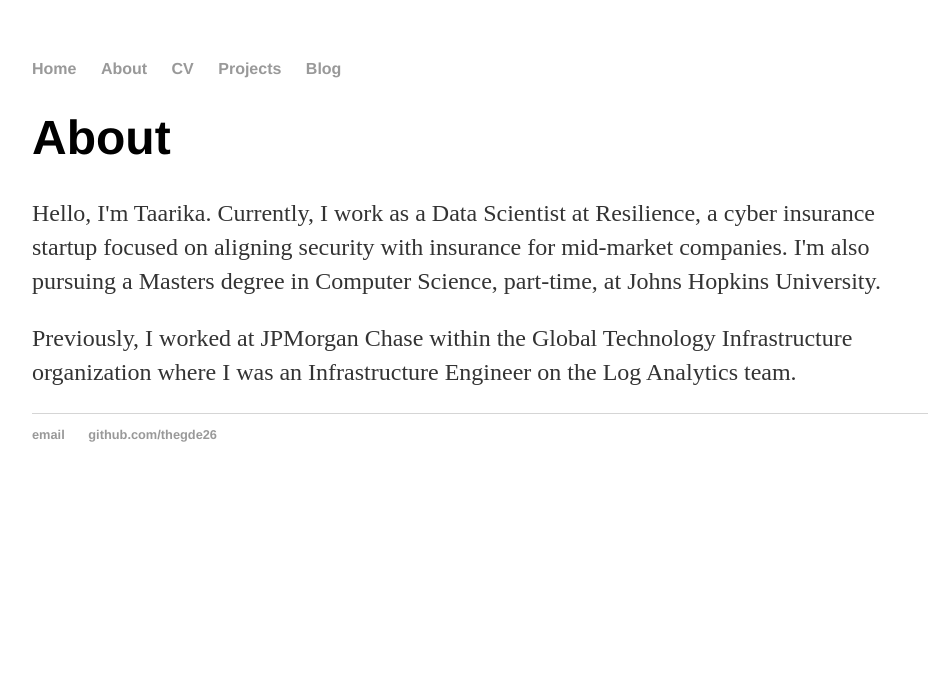
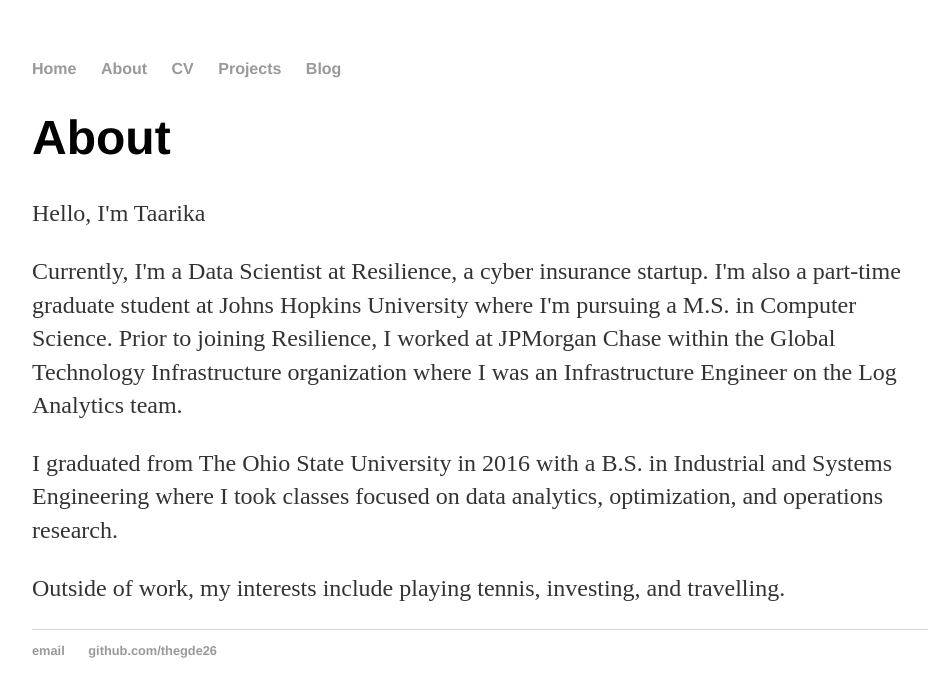
Before and after one commit to thegde26/thegde26.github.io, a Jekyll site: the page built from about/index.html, in a window 1280 px wide. Shown: the top 697 px of the page, without its empty margins (160-1091 px from the left). Built offline with Jekyll 4.4.1, drawn with Linux system fonts in a browser that asks for light colours.

Commit message:
Update index.html

```diff
--- a/about/index.html
+++ b/about/index.html
@@ -3,5 +3,8 @@
 title: Taarika's About
 ---
 <h1>About</h1>
-<p>Hello, I'm Taarika. Currently, I work as a Data Scientist at Resilience, a cyber insurance startup focused on aligning security with insurance for mid-market companies. I'm also pursuing a Masters degree in Computer Science, part-time, at Johns Hopkins University.</p>
-<p>Previously, I worked at JPMorgan Chase within the Global Technology Infrastructure organization where I was an Infrastructure Engineer on the Log Analytics team.</p>
+<p>Hello, I'm Taarika</p>
+<p>Currently, I'm a Data Scientist at Resilience, a cyber insurance startup. I'm also a part-time graduate student at Johns Hopkins University where I'm pursuing a M.S. in Computer Science.
+Prior to joining Resilience, I worked at JPMorgan Chase within the Global Technology Infrastructure organization where I was an Infrastructure Engineer on the Log Analytics team.</p>
+<p>I graduated from The Ohio State University in 2016 with a B.S. in Industrial and Systems Engineering where I took classes focused on data analytics, optimization, and operations research.</p>
+<p>Outside of work, my interests include playing tennis, investing, and travelling.</p>
```
